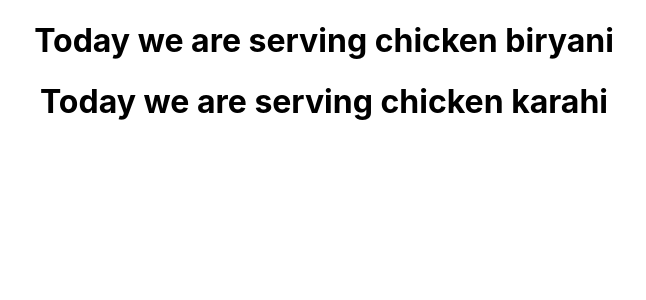
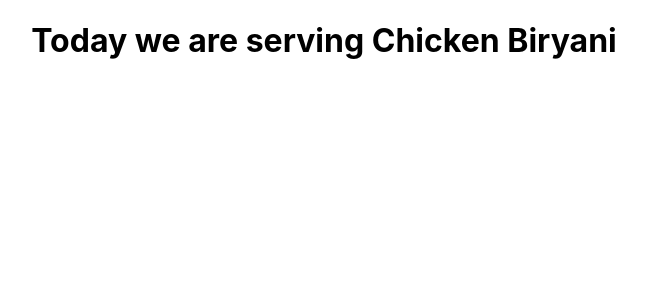
Before and after one commit to muhammadasif84/third-class, a React (Create React App) app: page / in a window 1280 px wide. Shown: the top 300 px of the page, without its empty margins (316-962 px from the left). Built offline with nearby package versions, Linux system fonts and the light colour scheme.

Commit message:
new update

```diff
--- a/src/App.js
+++ b/src/App.js
@@ -5,7 +5,7 @@ import Dinner from './Dinner.js';
 function App() {
   return (
     <div className="App">
-      <Dinner/>
+      <Dinner dishName= "Chicken Biryani"/>
     </div>
   );
 }
--- a/src/Dinner.js
+++ b/src/Dinner.js
@@ -2,11 +2,11 @@ import React from 'react';
 
 
 
-function Dinner() {
+function Dinner(props) {
     return (
         <div>
-            <h1>Today we are serving chicken biryani</h1>
-            <h1>Today we are serving chicken karahi</h1>
+            <h1>Today we are serving {props.dishName}</h1>
+
 
         </div>
     )
```
